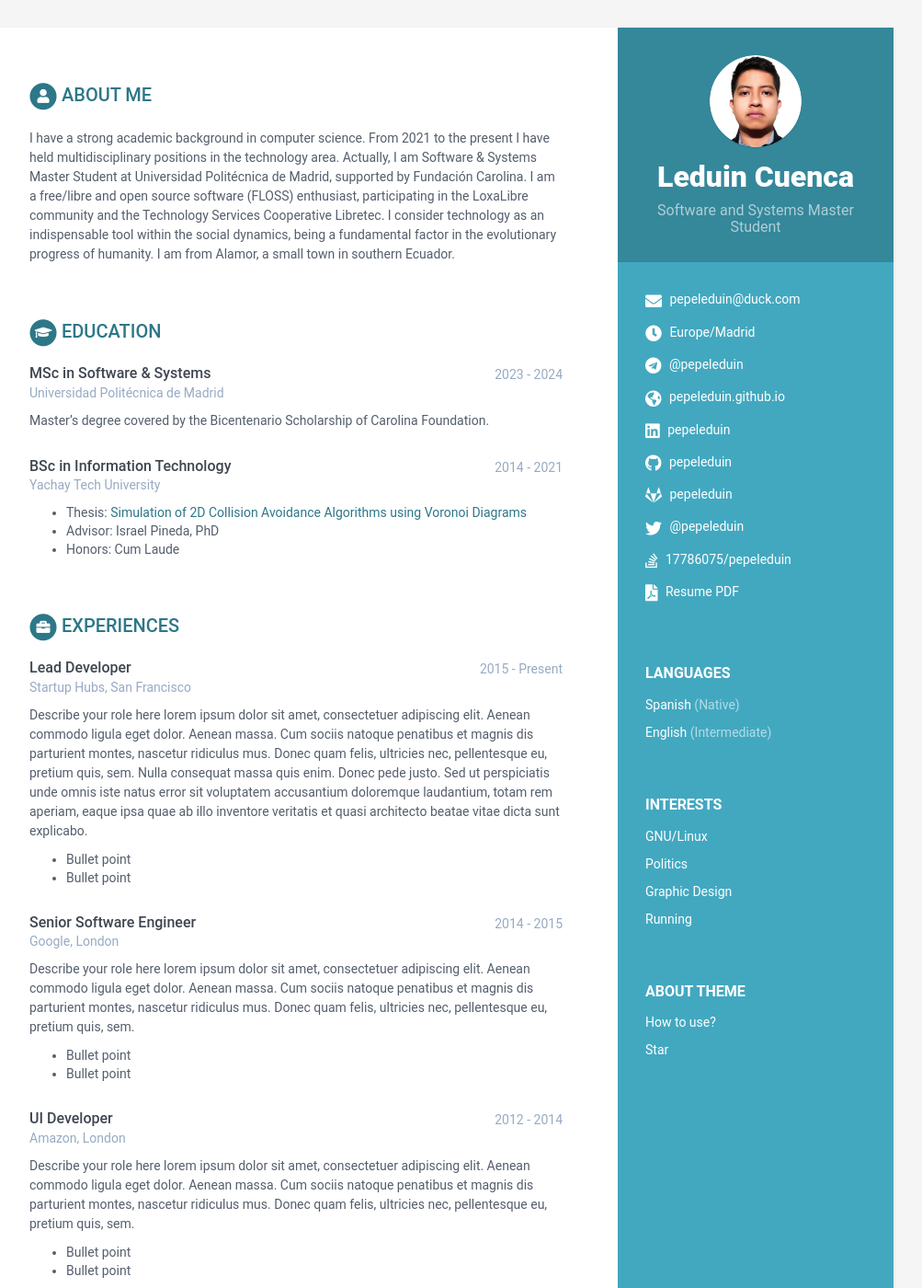
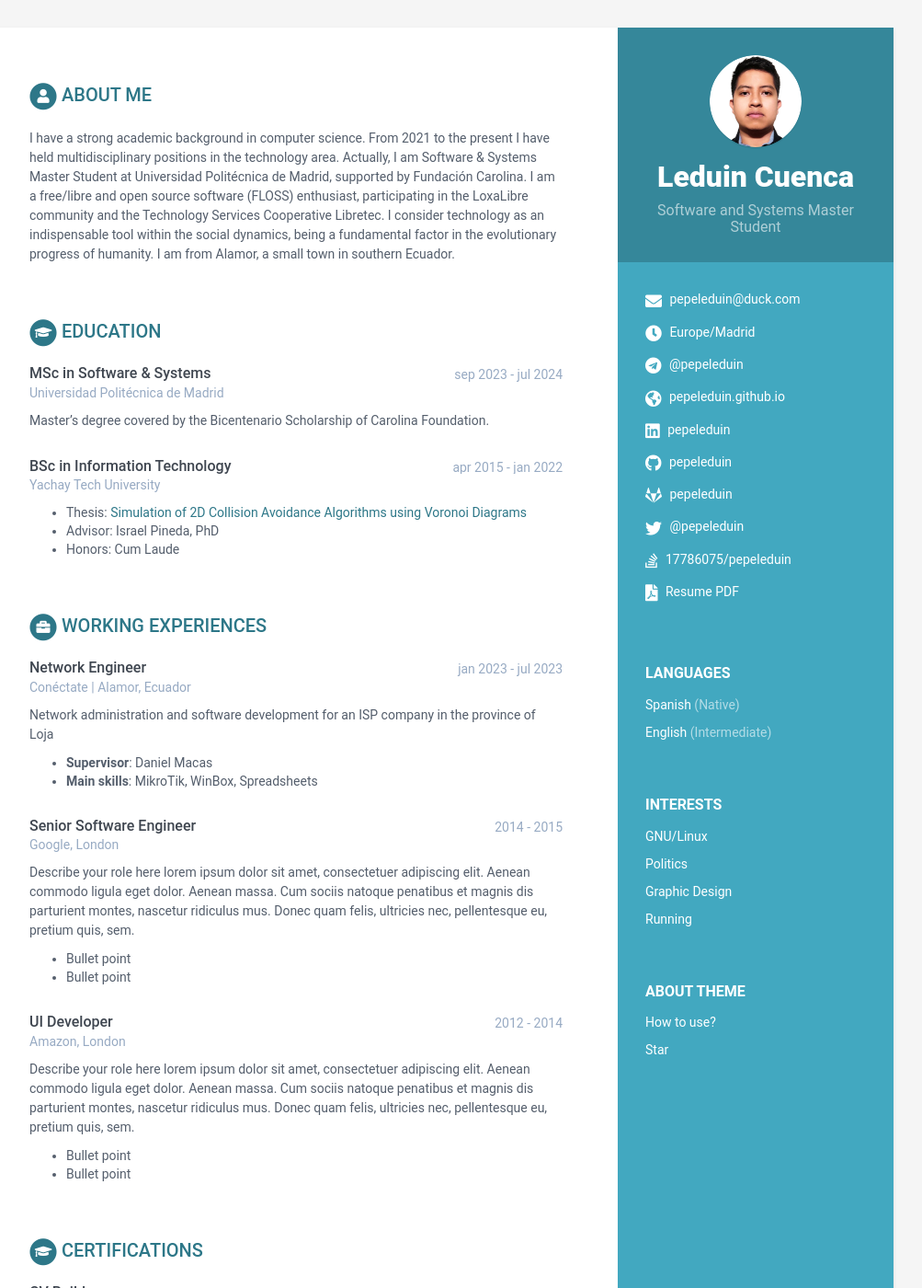
Before and after one commit to pepeleduin/pepeleduin.github.io, a Jekyll site: the page built from index.html, in a window 1280 px wide and 1400 px high. Shown: the whole window at 92% size, without its empty margins (168-1171 px from the left). Built offline with Jekyll 4.4.1, drawn with Linux system fonts in a browser that asks for light colours.

Commit message:
Add Conéctate experience and add months for education time

```diff
--- a/_data/data.yml
+++ b/_data/data.yml
@@ -68,35 +68,27 @@ education:
   info:
     - degree: MSc in Software & Systems
       university: Universidad Politécnica de Madrid
-      time: 2023 - 2024
+      time: sep 2023 - jul 2024
       details: |
         Master's degree covered by the Bicentenario Scholarship of Carolina Foundation.
     - degree: BSc in Information Technology
       university: Yachay Tech University
-      time: 2014 - 2021
+      time: apr 2015 - jan 2022
       details: |
         - Thesis: [Simulation of 2D Collision Avoidance Algorithms using Voronoi Diagrams](https://repositorio.yachaytech.edu.ec/handle/123456789/478)
         - Advisor: Israel Pineda, PhD
         - Honors: Cum Laude
 
 experiences:
-  title: Experiences
+  title: Working Experiences
   info:
-    - role: Lead Developer
-      time: 2015 - Present
-      company: Startup Hubs, San Francisco
+    - role: Network Engineer
+      time: jan 2023 - jul 2023
+      company: Conéctate | Alamor, Ecuador
       details: |
-        Describe your role here lorem ipsum dolor sit amet, consectetuer
-        adipiscing elit. Aenean commodo ligula eget dolor. Aenean massa.
-        Cum sociis natoque penatibus et magnis dis parturient montes,
-        nascetur ridiculus mus. Donec quam felis, ultricies nec,
-        pellentesque eu, pretium quis, sem. Nulla consequat massa quis
-        enim. Donec pede justo. Sed ut perspiciatis unde omnis iste natus
-        error sit voluptatem accusantium doloremque laudantium, totam rem
-        aperiam, eaque ipsa quae ab illo inventore veritatis et quasi
-        architecto beatae vitae dicta sunt explicabo.
-          - Bullet point
-          - Bullet point
+        Network administration and software development for an ISP company in the province of Loja
+          - **Supervisor**: Daniel Macas
+          - **Main skills**: MikroTik, WinBox, Spreadsheets
     - role: Senior Software Engineer
       time: 2014 - 2015
       company: Google, London
```
